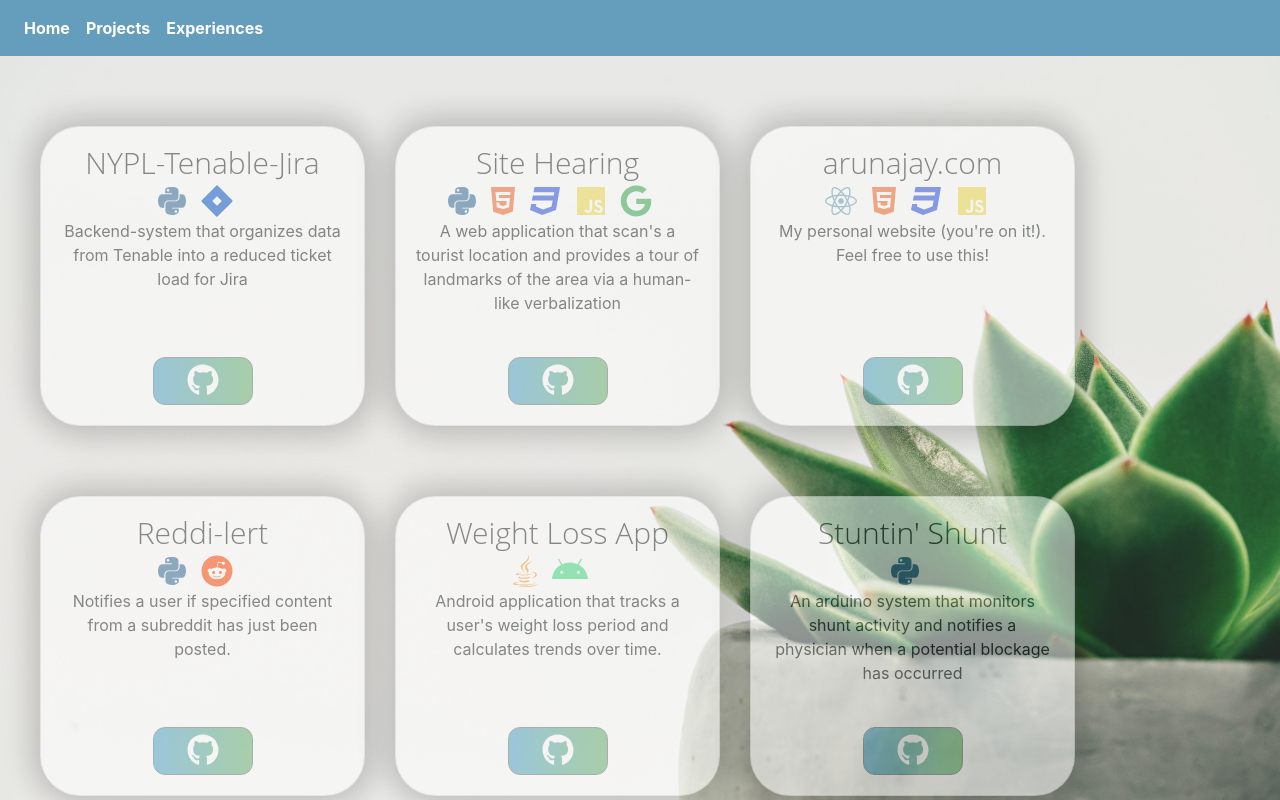
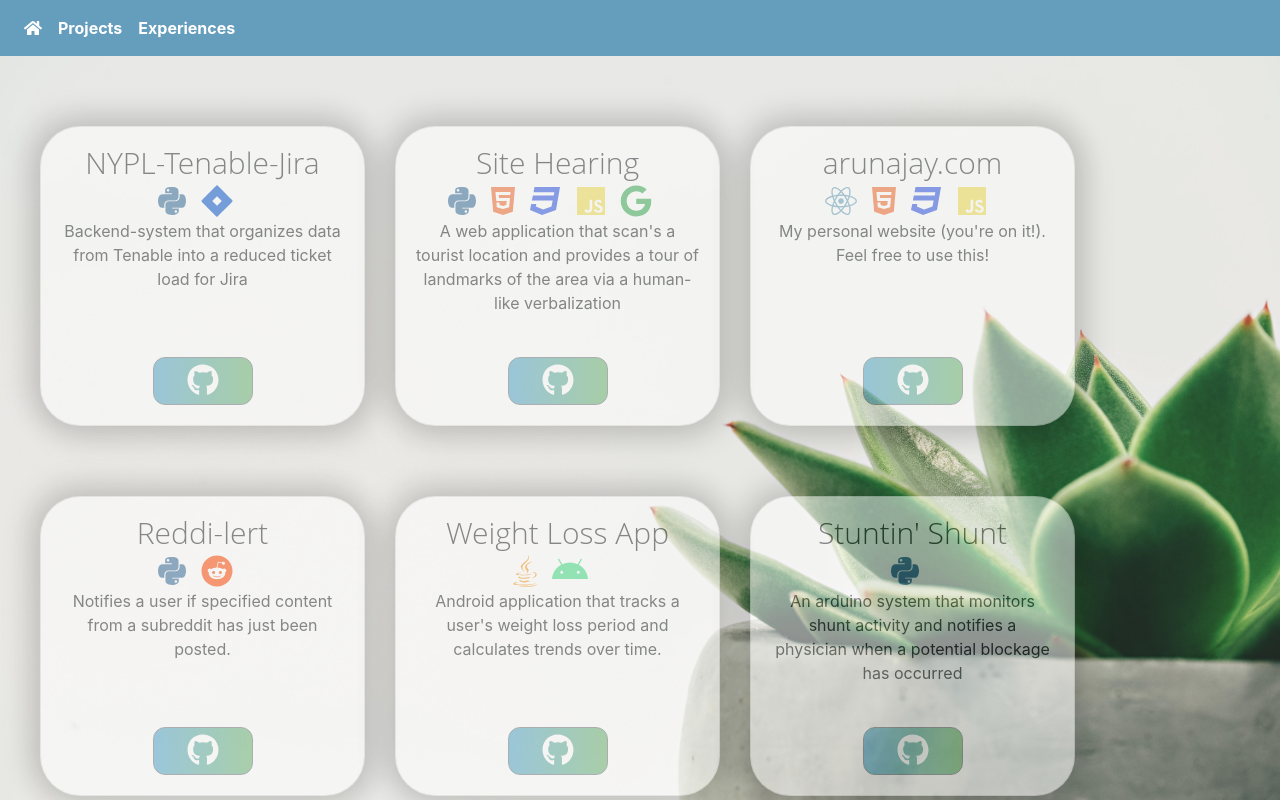
Before and after one commit to arun-ajay/arun-ajay-website-OLD, a React (Create React App) app: page /Projects in a window 1280 px wide. Built offline with nearby package versions, Linux system fonts and the light colour scheme.

Commit message:
replaced home with icon

```diff
--- a/src/components/header/header.js
+++ b/src/components/header/header.js
@@ -8,6 +8,8 @@ import {
   NavItem,
   NavLink,
 } from 'reactstrap';
+import { FontAwesomeIcon } from '@fortawesome/react-fontawesome';
+import {faHome} from '@fortawesome/free-solid-svg-icons'
 
 import "./header.css" //eslint-disable-next-line
 
@@ -22,7 +24,7 @@ const Header = (props) => {
         <Collapse isOpen={isOpen} navbar>
           <Nav className="mr-auto" navbar>
             <NavItem>
-              <NavLink href="/Home/" className= "link">Home</NavLink>
+              <NavLink href="/Home/" className= "link"><FontAwesomeIcon icon = {faHome} size="1x" className = "projectButtonIcon"/></NavLink>
             </NavItem>
             <NavItem>
               <NavLink href="/Projects/" className= "link">Projects</NavLink>
--- a/src/components/pages/Projects/Projects.css
+++ b/src/components/pages/Projects/Projects.css
@@ -54,7 +54,7 @@ flex-direction: column;
 }
 
 .projectCardIcon{
-  color:#659DBD;
+
   margin-right: 15px;
 }
 
--- a/src/components/pages/Projects/data.js
+++ b/src/components/pages/Projects/data.js
@@ -6,7 +6,7 @@ var colors = {
     "html" :  "#F16529",
     "css" :   "#264de4",
     "java": "#f89820",
-    "react": "#61dbf",
+    "react": "#659DBD",
     "android": "#3DDC84",
     "javascript":"#F0DB4F",
     "jira": "#0052CC",
```
